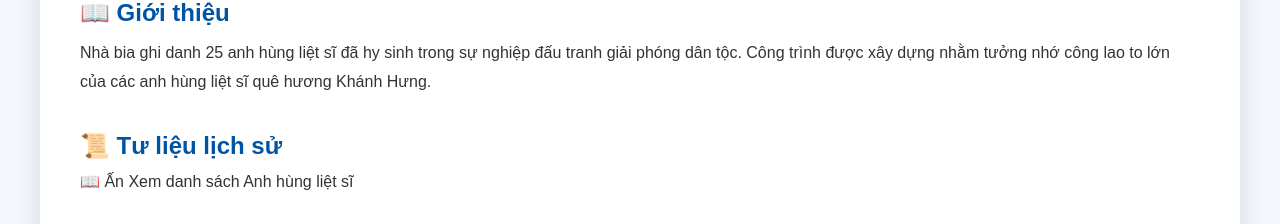
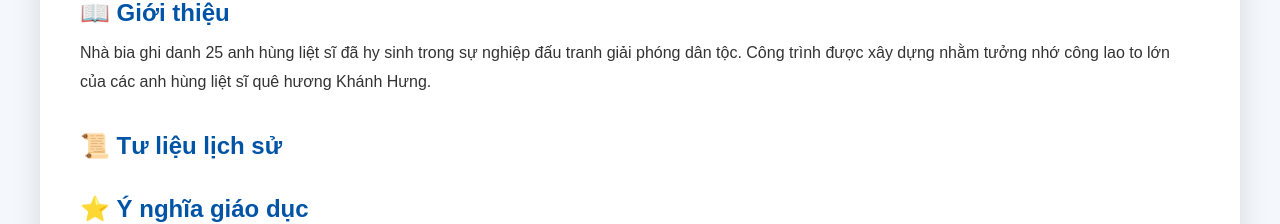
Before and after one commit to doanxakhanhhung/diachido-khanhhung, a React (Vite) app: page /chi-tiet/1 in a window 1280 px wide. Shown: the part 798-1022 px from the top of the page. Built offline with nearby package versions, Linux system fonts and the light colour scheme.

Commit message:
Update ChiTiet.jsx

```diff
--- a/src/pages/ChiTiet.jsx
+++ b/src/pages/ChiTiet.jsx
@@ -207,9 +207,7 @@ function ChiTiet() {
             </h1>
 
             <div className="detail-address">
-
               📍 {item.diachi}
-
             </div>
 
           </div>
@@ -232,7 +230,9 @@ function ChiTiet() {
             <div className="detail-info">
 
 
-              {/* GIỚI THIỆU */}
+              {/* ===========================
+                  GIỚI THIỆU
+              =========================== */}
 
               <div className="detail-section">
 
@@ -262,8 +262,13 @@ function ChiTiet() {
                 </p>
 
 
+                {/* ===========================
+                    FILE PDF
+                =========================== */}
+
+                {item.pdf && (
+
                   <div className="historical-document">
-
 
                     <a
                       href={item.pdf}
@@ -271,14 +276,32 @@ function ChiTiet() {
                       rel="noopener noreferrer"
                       className="document-button"
                     >
-      📖 Ấn Xem danh sách Anh hùng liệt sĩ
+                      📖 Xem danh sách Anh hùng liệt sĩ
                     </a>
+
+
+                    {/* HIỂN THỊ ĐƯỜNG DẪN ĐỂ KIỂM TRA */}
+
+                    <p
+                      style={{
+                        fontSize: "12px",
+                        color: "#777",
+                        marginTop: "8px",
+                      }}
+                    >
+                      Tài liệu: {item.pdf}
+                    </p>
 
                   </div>
 
+                )}
+
               </div>
 
-              {/* Ý NGHĨA */}
+
+              {/* ===========================
+                  Ý NGHĨA GIÁO DỤC
+              =========================== */}
 
               <div className="detail-section">
 
@@ -336,7 +359,7 @@ function ChiTiet() {
                     item.diachi
                   )}`}
                   target="_blank"
-                  rel="noreferrer"
+                  rel="noopener noreferrer"
                 >
 
                   <button className="btn-back">
@@ -351,6 +374,7 @@ function ChiTiet() {
               </div>
 
             </div>
+
 
           </div>
 
@@ -440,7 +464,6 @@ function ChiTiet() {
 
           <div className="gallery">
 
-
             {item.gallery?.map((img, index) => (
 
               <div
@@ -466,7 +489,6 @@ function ChiTiet() {
               </div>
 
             ))}
-
 
           </div>
 
```
Lines whose indentation alone changed are shown as unchanged.
